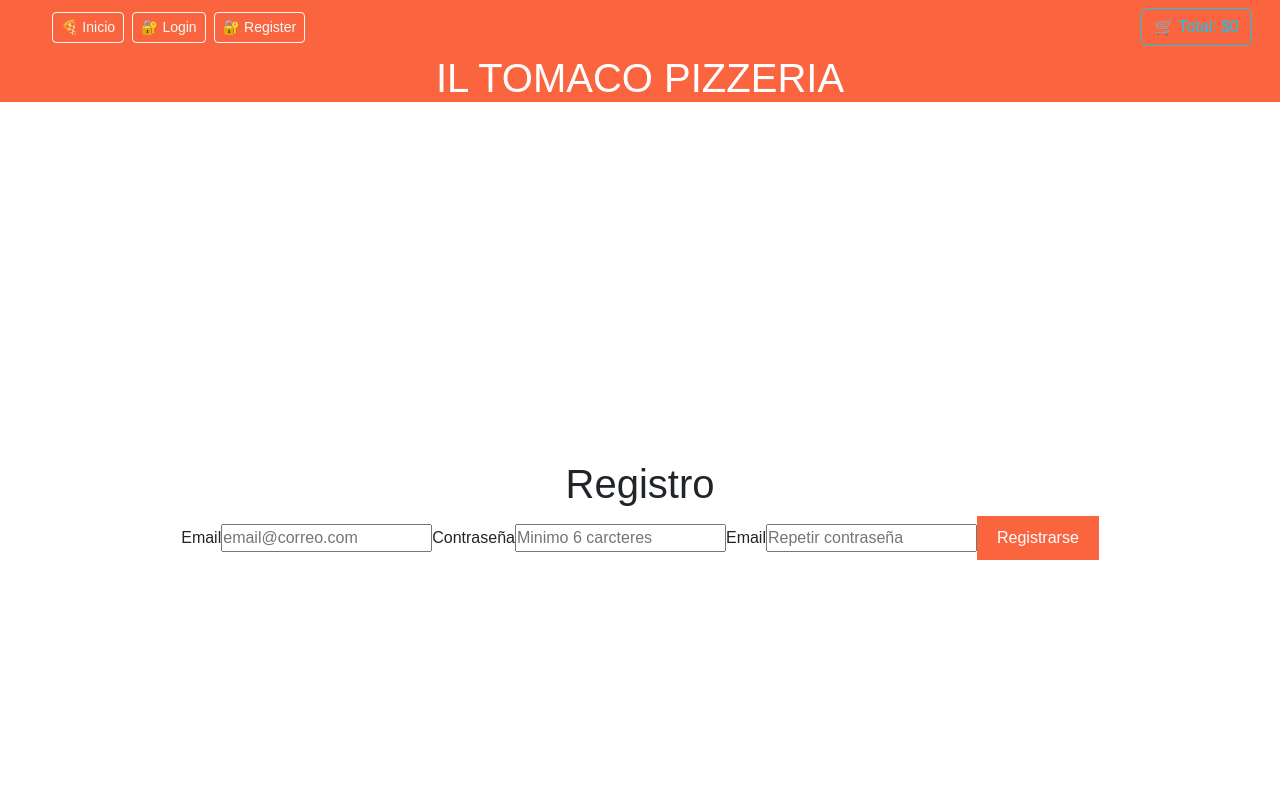
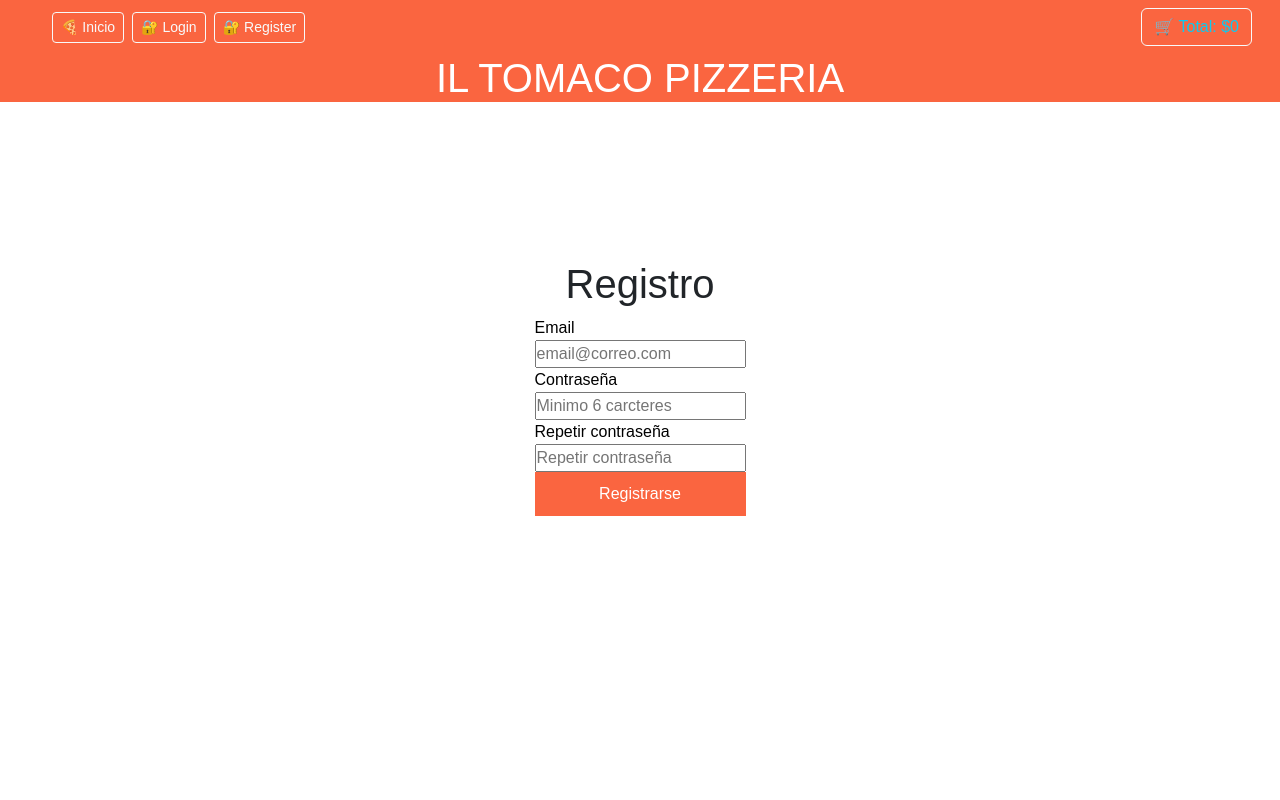
Before and after one commit to Kevin-alcaino/react-hito2, a React (Vite) app in the folder react-hito2/: page /formulario in a window 1280 px wide. Shown: the top 800 px of the page. Built offline with nearby package versions, Linux system fonts and the light colour scheme.

Commit message:
se ajusta el formulario y se le da estilos

```diff
--- a/react-hito2/src/App.css
+++ b/react-hito2/src/App.css
@@ -77,20 +77,18 @@ footer {
 .formulario{
 display: flex;
 flex-direction: column;
-display: flex;
-justify-content: center;
+justify-content: baseline;
+padding-top: 150px;
 align-items: center;
 min-height: 100vh;
 }
 
-fieldset{
-  border: #ccc 2px;
-}
 
-.form-label {
+
+.casillas form{
   display: flex;
+  flex-direction: column;
   justify-content: center;
-  align-items: center;
   color: black;
 
 }
--- a/react-hito2/src/components/Navbar.jsx
+++ b/react-hito2/src/components/Navbar.jsx
@@ -38,7 +38,7 @@ function Navbar({ cart = [] }) {
         </div>
 
         <div className="d-flex">
-          <button className="btn btn-outline-info text-info">
+          <button className="btn btn-outline-light text-info">
             🛒 Total: ${formatCLP(total)}
           </button>
         </div>
--- a/react-hito2/src/pages/FormularioPages.jsx
+++ b/react-hito2/src/pages/FormularioPages.jsx
@@ -2,7 +2,7 @@ import { useState } from "react";
 import Header from "../components/Header";
 import Footer from "../components/Footer";
 
-function FormularioPages({Email},) {
+function FormularioPages() {
  const [email, setEmail] = useState("");
  const [contrasena,setContrasena] = useState ("");
  const [repContrasena, setRepContrasena] = useState("");
@@ -11,7 +11,7 @@ function FormularioPages({Email},) {
   e.preventDefault();
 
 
-    setEmail(e.target.value);
+
     if ( !email || !contrasena || !repContrasena){
       alert("Por favor, ingresar todos los campos")
       return;
@@ -24,6 +24,7 @@ function FormularioPages({Email},) {
       alert("La contraseña debe tener al menos 6 carcteres")
       return;
     }
+    alert("¡¡Registro Exitoso!!")
 
   };
 
@@ -35,17 +36,44 @@ function FormularioPages({Email},) {
       <Header />
       <div  className="formulario">
       <h1>Registro</h1>
-      <div>
+      <div className="casillas">
 
         <form onSubmit={handleSubmit}>
-        <label className="formLabel" htmlFor="email">Email</label>
-        <input type="email" id="email" value={email} onSubmit={handleSubmit} placeholder="email@correo.com " required />
 
-        <label className="formLabel" htmlFor="contrasena">Contraseña</label>
-        <input type="email" id="contrasena" value={contrasena} onSubmit={handleSubmit} placeholder="Minimo 6 carcteres" required />
+          {/* email */}
 
-        <label className="formLabel" htmlFor="repContrasena">Email  </label>
-        <input type="email" id="repContrasena" value={repContrasena} onSubmit={handleSubmit} placeholder="Repetir contraseña" required />
+        <label className="formLabel"
+        htmlFor="email">Email</label>
+        <input
+         type="email"
+         id="email"
+         value={email}
+         onChange={(e) => setEmail(e.target.value)}
+         placeholder="email@correo.com"
+         required />
+
+         {/* contraseña */}
+
+        <label className="formLabel"
+        htmlFor="contrasena">Contraseña</label>
+        <input type="password"
+        id="contrasena"
+        value={contrasena}
+        onChange={(e) => setContrasena(e.target.value)}
+        placeholder="Minimo 6 carcteres"
+        required />
+
+          {/* repContraseña */}
+
+        <label className="formLabel"
+        htmlFor="repContrasena">Repetir contraseña  </label>
+        <input
+        type="password"
+        id="repContrasena"
+        value={repContrasena}
+        onChange={(e) => setRepContrasena(e.target.value)}
+        placeholder="Repetir contraseña"
+        required />
 
         <button type="submit">Registrarse</button>
 
```
